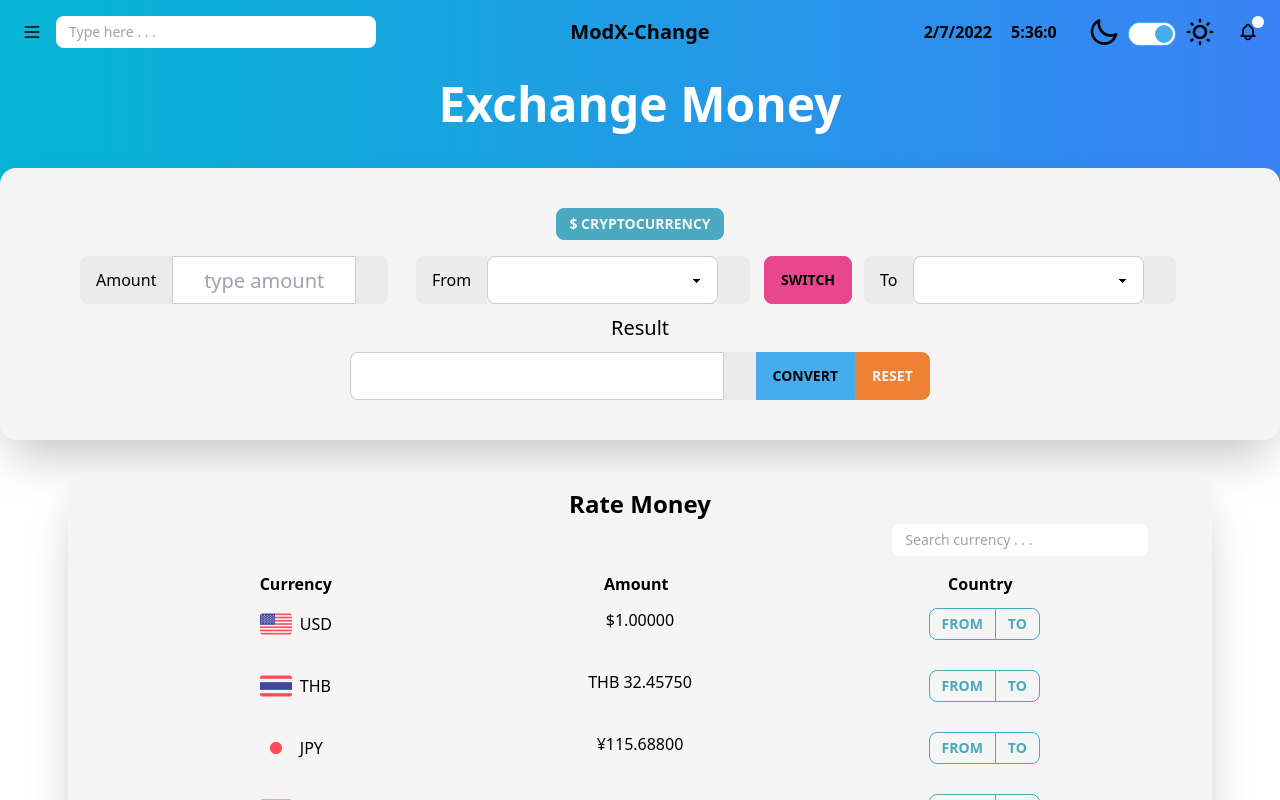
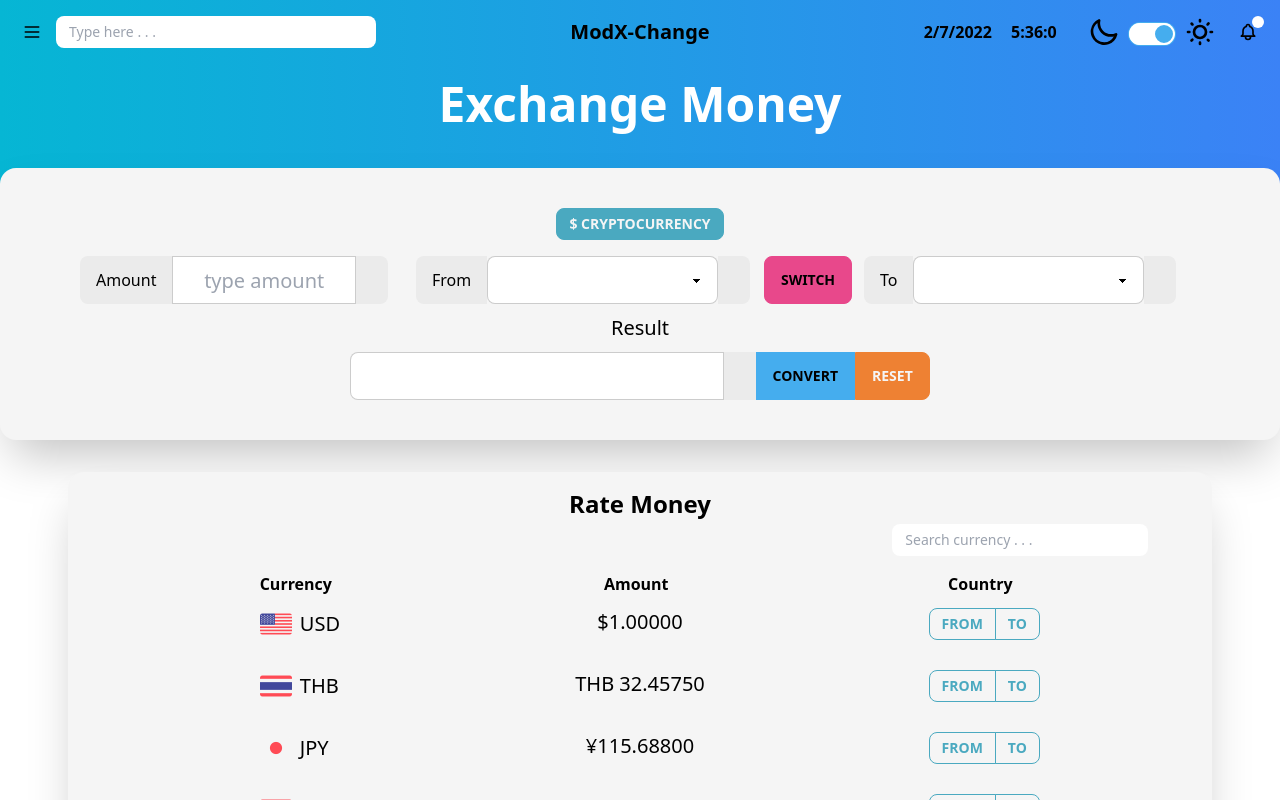
Before and after one commit to jirasin-c/mod-exchange, a Vue app: page / in a window 1280 px wide. Built offline with nearby package versions, Linux system fonts and the light colour scheme; what vue-sweetalert2 would draw is missing.

Commit message:
edit text size

```diff
--- a/src/App.vue
+++ b/src/App.vue
@@ -435,11 +435,11 @@ const currentDateString = computed(() => {
           <span class="avatar">
             <span class="w-8 rounded flex items-center mr-10">
               <img :src="`${value.img}`" class="mr-2" />
-              <p>{{ value.name }}</p>
+              <p class="text-xl">{{ value.name }}</p>
             </span>
           </span>
         </p>
-        <p>
+        <p class="text-xl">
           {{
             new Intl.NumberFormat("en-US", {
               style: "currency",
@@ -473,11 +473,11 @@ const currentDateString = computed(() => {
           <span class="avatar">
             <span class="w-8 rounded flex items-center mr-10">
               <img :src="`${value.img}`" class="mr-2" />
-              <p>{{ value.name }}</p>
+              <p class="text-xl">{{ value.name }}</p>
             </span>
           </span>
         </p>
-        <p>
+        <p class="text-xl">
           {{
             new Intl.NumberFormat("en-US", {
               style: "currency",
```
